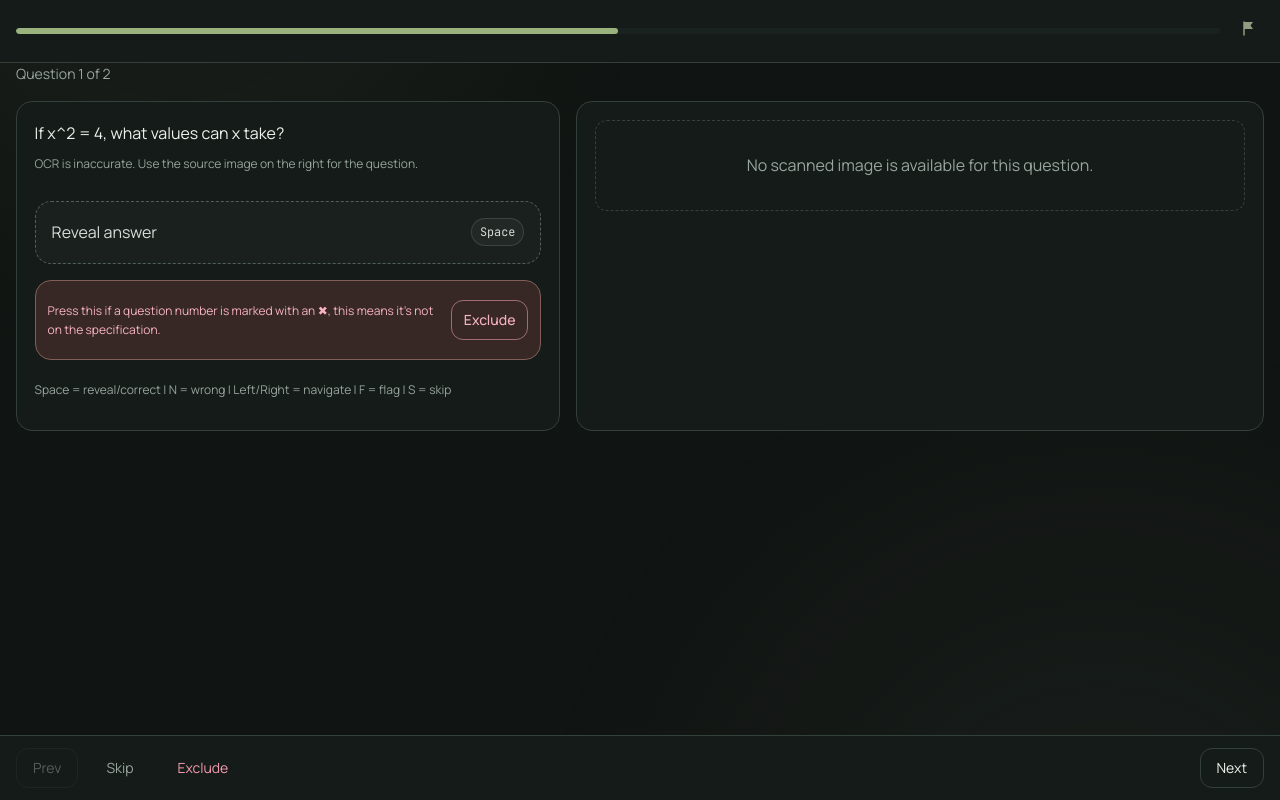
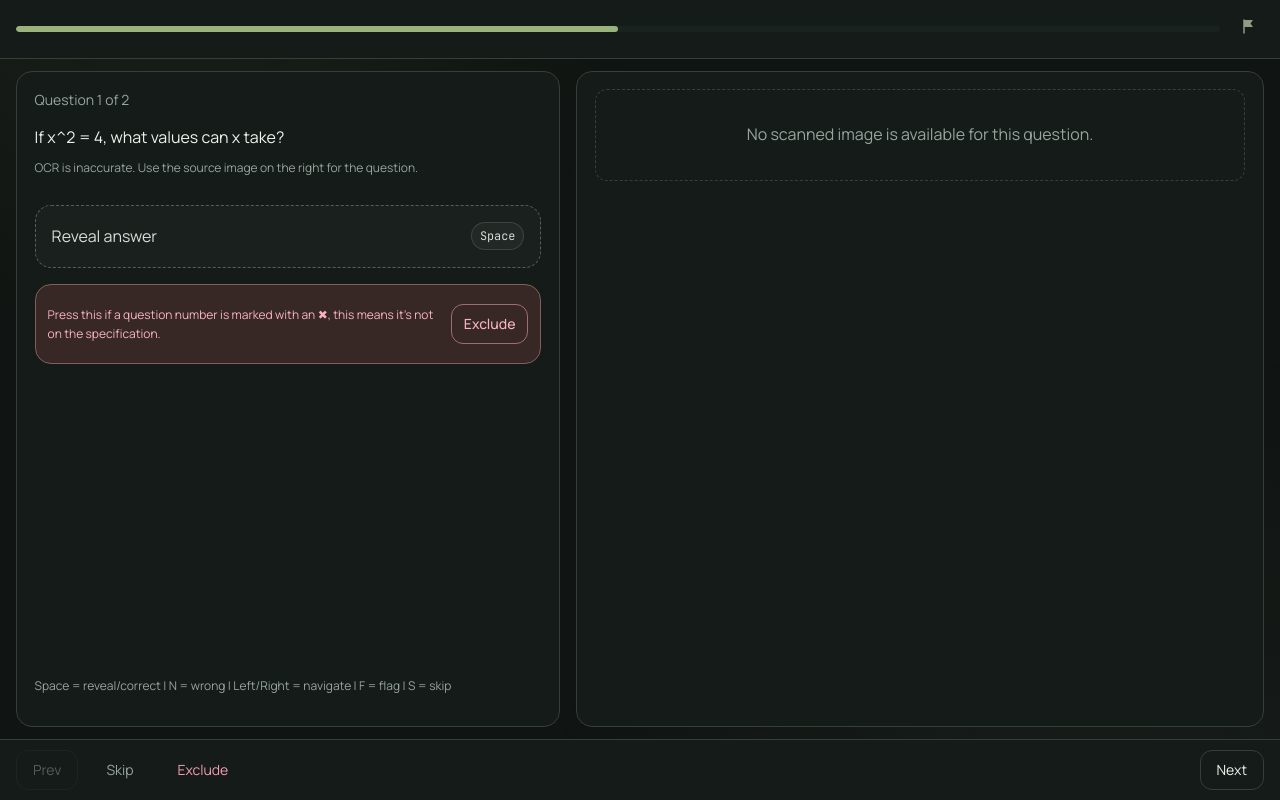
Before and after one commit to oJezler-git/esat-practice, a React (Vite) app in the folder esat-practice-website/: page / in a window 1280 px wide. Both pictures are taken after a click on the button "Quick start - 20 random questions". Built offline with nearby package versions, Linux system fonts and the light colour scheme; a web font is replaced by a local one.

Commit message:
style: make sessions more space efficient

```diff
--- a/esat-practice-website/src/App.tsx
+++ b/esat-practice-website/src/App.tsx
@@ -30,7 +30,7 @@ export default function App() {
       <Nav isHidden={isSession} />
       <KeyboardShortcutOverlay />
       <LoadingProgressDisplay />
-      <main id="app-main" className="app-main">
+      <main id="app-main" className={`app-main ${isSession ? "h-screen overflow-hidden" : ""}`}>
         <Routes>
           <Route path="/" element={<Home />} />
           <Route path="/practice" element={<PracticeSetup />} />
--- a/esat-practice-website/src/components/session/NavControls.tsx
+++ b/esat-practice-website/src/components/session/NavControls.tsx
@@ -20,8 +20,8 @@ export function NavControls({
   const isLast = currentIndex === totalCount - 1;
 
   return (
-    <footer className="sticky bottom-0 bg-gray-50 border-t border-gray-100">
-      <div className="max-w-4xl mx-auto px-4 py-3 flex items-center gap-3">
+    <footer className="bg-gray-50 border-t border-gray-100">
+      <div className="max-w-4xl mx-auto px-4 py-2.5 flex items-center gap-3">
         <button
           type="button"
           onClick={onPrev}
--- a/esat-practice-website/src/components/session/SessionHeader.tsx
+++ b/esat-practice-website/src/components/session/SessionHeader.tsx
@@ -23,8 +23,8 @@ export function SessionHeader({
   const isLow = timeRemaining !== undefined && timeRemaining < 60_000;
 
   return (
-    <header className="sticky top-0 z-10 bg-gray-50 border-b border-gray-100">
-      <div className="max-w-4xl mx-auto px-4 py-3 flex items-center gap-4">
+    <header className="z-10 bg-gray-50 border-b border-gray-100">
+      <div className="max-w-4xl mx-auto px-4 py-2.5 flex items-center gap-4">
         <div className="flex-1 h-1.5 bg-gray-100 rounded-full overflow-hidden">
           <div
             className="h-full bg-indigo-500 rounded-full transition-all duration-300"
--- a/esat-practice-website/src/pages/session/index.tsx
+++ b/esat-practice-website/src/pages/session/index.tsx
@@ -217,7 +217,7 @@ export default function SessionPage() {
   const hintText = `${shortcutLabels.revealCorrect} = reveal/correct | ${shortcutLabels.incorrect} = wrong | ${shortcutLabels.prev}/${shortcutLabels.next} = navigate | ${shortcutLabels.flag} = flag | ${shortcutLabels.skip} = skip`;
 
   return (
-    <div className="min-h-screen flex flex-col">
+    <div className="h-screen flex flex-col bg-[#101412] overflow-hidden">
       <SessionHeader
         currentIndex={currentIndex}
         totalCount={totalCount}
@@ -228,8 +228,10 @@ export default function SessionPage() {
         }}
       />
 
-      <main className="session-shell flex-1 mx-auto w-full px-4 py-5">
-        <div className="session-topline text-sm text-gray-400 mb-4">
+      <main className="session-shell flex-1 mx-auto w-full px-4 pt-3 pb-3 flex flex-col min-h-0">
+        <div className="session-answer-layout flex-1 min-h-0">
+          <section className="session-left-panel overflow-y-auto">
+            <div className="session-topline text-sm text-gray-400 mb-3">
               Question {currentIndex + 1} of {totalCount}
               {isFlagged && (
                 <span className="ml-2 px-2 py-0.5 bg-amber-50 text-amber-600 text-xs rounded-full border border-amber-200">
@@ -237,9 +239,6 @@ export default function SessionPage() {
                 </span>
               )}
             </div>
-
-        <div className="session-answer-layout">
-          <section className="session-left-panel">
             <p className={`session-question-preview ${fontClass}`}>{questionPreview}</p>
             <p className="text-xs text-gray-500 mt-2">
               OCR is inaccurate. Use the source image on the right for the question.
--- a/esat-practice-website/src/styles.css
+++ b/esat-practice-website/src/styles.css
@@ -900,12 +900,48 @@ p {
   padding-top: 0.75rem;
 }
 
-.pt-4 {
-  padding-top: 1rem;
-}
-
-.pb-4 {
-  padding-bottom: 1rem;
+.mt-8 {
+  margin-top: 2rem;
+}
+
+.mt-10 {
+  margin-top: 2.5rem;
+}
+
+.mt-12 {
+  margin-top: 3rem;
+}
+
+.mb-12 {
+  margin-bottom: 3rem;
+}
+
+.pt-8 {
+  padding-top: 2rem;
+}
+
+.pt-10 {
+  padding-top: 2.5rem;
+}
+
+.pt-12 {
+  padding-top: 3rem;
+}
+
+.pt-16 {
+  padding-top: 4rem;
+}
+
+.pb-3 {
+  padding-bottom: 0.75rem;
+}
+
+.pb-6 {
+  padding-bottom: 1.5rem;
+}
+
+.pb-12 {
+  padding-bottom: 3rem;
 }
 
 .h-1\.5 {
@@ -929,7 +965,11 @@ p {
 }
 
 .h-screen {
-  min-height: 100dvh;
+  height: 100dvh;
+}
+
+.max-h-screen {
+  max-height: 100dvh;
 }
 
 .w-5 {
@@ -1763,8 +1803,11 @@ p {
 
 .session-answer-layout {
   display: grid;
+  grid-template-columns: 2fr 3fr;
+  grid-template-rows: 1fr;
   gap: 1rem;
-  align-items: start;
+  align-items: stretch;
+  min-height: 0;
 }
 
 .session-left-panel,
@@ -1774,12 +1817,13 @@ p {
   background: var(--bg-soft);
   padding: 1.1rem;
   animation: fade-up 420ms var(--motion-smooth) both;
-}
-
-.session-left-panel {
+  min-height: 0;
   display: flex;
   flex-direction: column;
-  min-height: 100%;
+}
+
+.session-left-panel {
+  /* Flex direction already set above */
 }
 
 .session-left-hints {
@@ -1789,14 +1833,12 @@ p {
 }
 
 .session-right-panel {
-  display: flex;
-  flex-direction: column;
+  animation-delay: 100ms;
+}
+
+.session-shell {
+  max-width: 82rem;
   min-height: 0;
-  animation-delay: 100ms;
-}
-
-.session-shell {
-  max-width: 90rem;
 }
 
 .session-topline {
@@ -1854,7 +1896,8 @@ p {
   overflow-x: hidden;
   overflow-y: auto;
   background: #151b13;
-  height: clamp(20rem, 60vh, 44rem);
+  flex: 1;
+  height: 0;
 }
 
 .session-image-scroll img {
```
Lines whose indentation alone changed are shown as unchanged.
